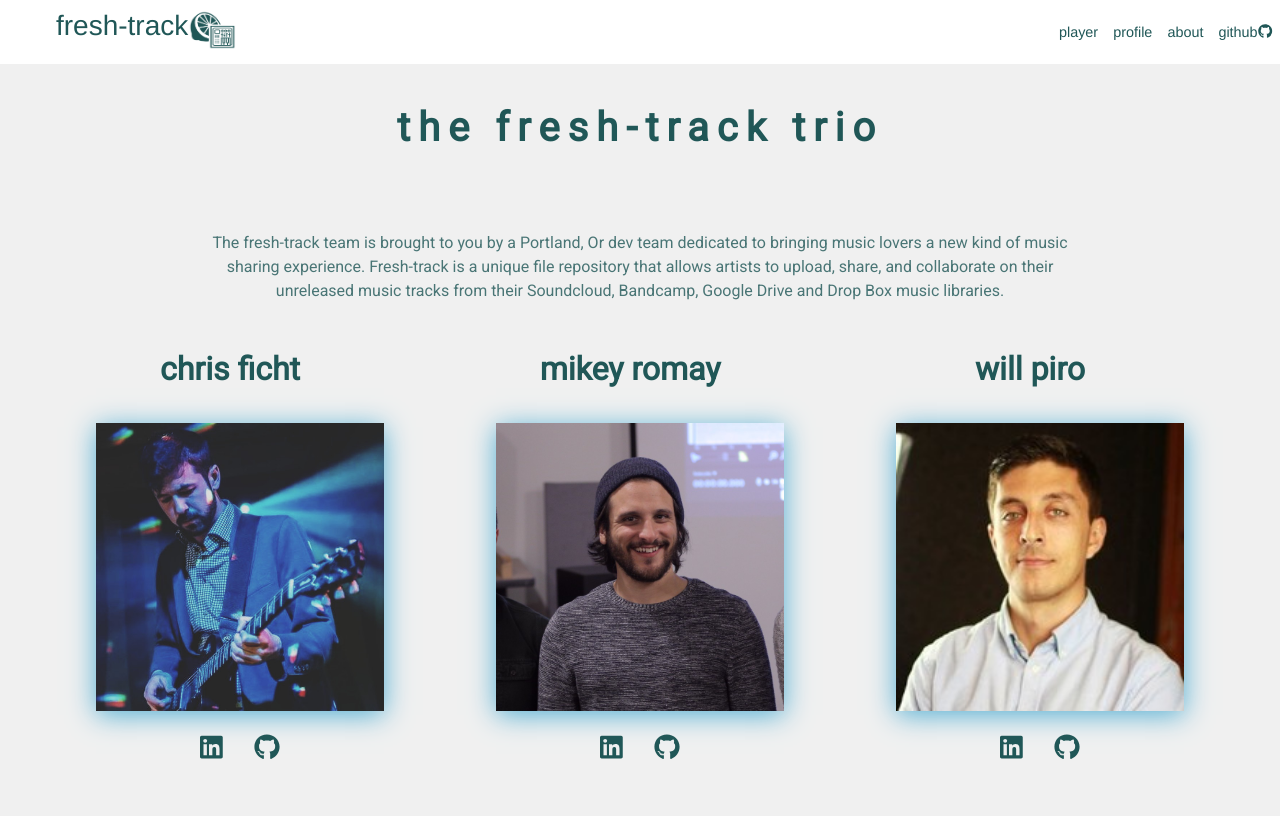
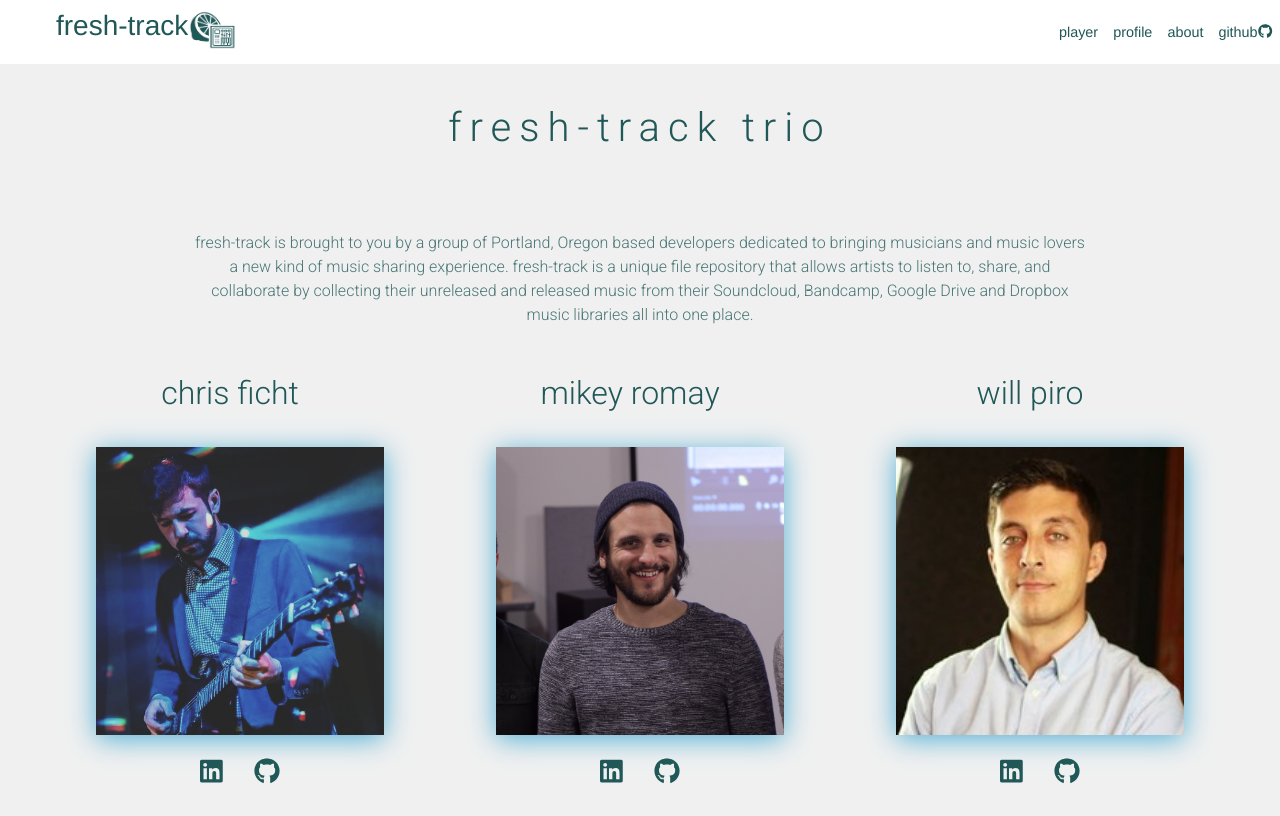
Before and after one commit to fresh-track/fresh-track-frontend, a React (Create React App) app: page /about in a window 1280 px wide. Built offline with nearby package versions, Linux system fonts and the light colour scheme.

Commit message:
added favicon edited about text and font weight

```diff
--- a/public/index.html
+++ b/public/index.html
@@ -24,7 +24,7 @@
       work correctly both with client-side routing and a non-root public URL.
       Learn how to configure a non-root public URL by running `npm run build`.
     -->
-    <title>React App</title>
+    <title>fresh-track</title>
   </head>
   <body>
     <noscript>You need to enable JavaScript to run this app.</noscript>
--- a/src/About.css
+++ b/src/About.css
@@ -1,20 +1,23 @@
-@import url('https://fonts.googleapis.com/css?family=Roboto&display=swap');
+/* @import url('https://fonts.googleapis.com/css?family=Roboto&display=swap'); */
+@import url('https://fonts.googleapis.com/css2?family=Roboto:wght@300&display=swap');
 
 h1 {
     font-size: 2.5rem;
-    font-family: 'Roboto', san-serif;
+    font-family: 'Roboto', sans-serif;
     letter-spacing: .2em;
     text-align: center;
     margin-top: 40px;
     margin-bottom: 20px;
+    font-weight: 300;
 }
 
 h2 {
     font-size: 2.0rem;
-    font-family: 'Roboto', san-serif;
+    font-family: 'Roboto', sans-serif;
     text-align: center;
     margin-bottom: 10px;
     margin-right: 20px;
+    font-weight: 300;
 }
 p {
     font-size: 1.0rem;
@@ -88,7 +91,7 @@ a.social:hover {
     width: 100%;
 }
 
-.socialicons {
+.social-icons {
     text-align: center;
     margin-top: 20px;
 }
--- a/src/About.js
+++ b/src/About.js
@@ -8,10 +8,10 @@ export default class About extends Component {
     return (
       <div className="about-container">
 
-        <h1> the fresh-track trio </h1>
+        <h1>fresh-track trio</h1>
 
         <p>
-        The fresh-track team is brought to you by a Portland, Or dev team dedicated to bringing music lovers a new kind of music sharing experience. Fresh-track is a unique file repository that allows artists to upload, share, and collaborate on their unreleased music tracks from their Soundcloud, Bandcamp, Google Drive and Drop Box music libraries.
+        fresh-track is brought to you by a group of Portland, Oregon based developers dedicated to bringing musicians and music lovers a new kind of music sharing experience. fresh-track is a unique file repository that allows artists to listen to, share, and collaborate by collecting their unreleased and released music from their Soundcloud, Bandcamp, Google Drive and Dropbox music libraries all into one place.
         </p>
 
         <div className="team-container">
@@ -19,7 +19,7 @@ export default class About extends Component {
           <div className="photo">
             <h2>chris ficht</h2>
                 <img src='Chris_Ficht.jpg' alt="Chris" />
-                  <div className="socialicons">
+                  <div className="social-icons">
                     <a href="https://www.linkedin.com/in/chrisficht/" className="Linkedin social" target="_blank" rel="noopener noreferrer" >
                        <FontAwesomeIcon icon={faLinkedin} size="2x" /> </a>
                     <a href="https://github.com/cficht" className="GitHub social" target="_blank" rel="noopener noreferrer" >
@@ -27,13 +27,14 @@ export default class About extends Component {
                 </div>
             </div>
 
+
           <div className="photo">
               <h2>mikey romay</h2>
                 <img src='Mikey_Romay.jpg' alt="Mikey Romay" />
-                  <div className="socialicons">
+                  <div className="social-icons">
                     <a href="https://www.linkedin.com/in/michaelromay/" className="Linkedin social" target="_blank" rel="noopener noreferrer" >
                       <FontAwesomeIcon icon={faLinkedin} size="2x" /></a>
-                    <a href="https://github.com/mikeymasonic" className="GitHub social">
+                    <a href="https://github.com/mikeymasonic" className="GitHub social" target="_blank" rel="noopener noreferrer">
                       <FontAwesomeIcon icon={faGithub} size="2x" /></a>
                 </div>
           </div>
@@ -41,10 +42,10 @@ export default class About extends Component {
           <div className="photo">
               <h2>will piro</h2>
                 <img src='Will_Piro.jpg' alt="Will" />
-                  <div className="socialicons">
+                  <div className="social-icons">
                     <a href="https://www.linkedin.com/in/willpiro/" className="Linkedin social" target="_blank" rel="noopener noreferrer">
                       <FontAwesomeIcon icon={faLinkedin} size="2x" /></a>
-                    <a href="https://github.com/shaka2pass" className="GitHub social">
+                    <a href="https://github.com/shaka2pass" className="GitHub social" target="_blank" rel="noopener noreferrer">
                       <FontAwesomeIcon icon={faGithub} size="2x" /></a>
                     </div>
                   </div>
```
Also changed, not shown: 1 other file (tests, documents, lock files or other folders).
